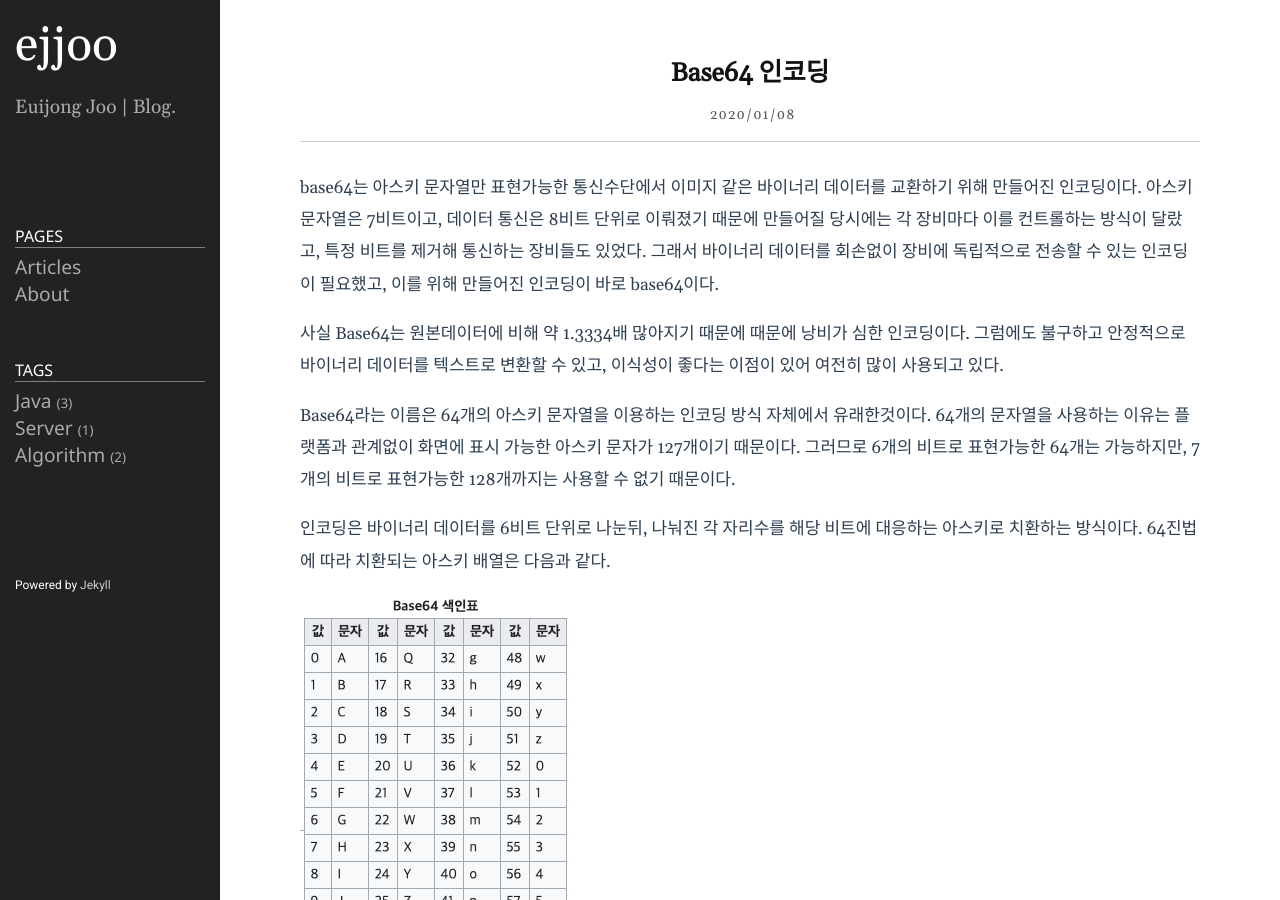
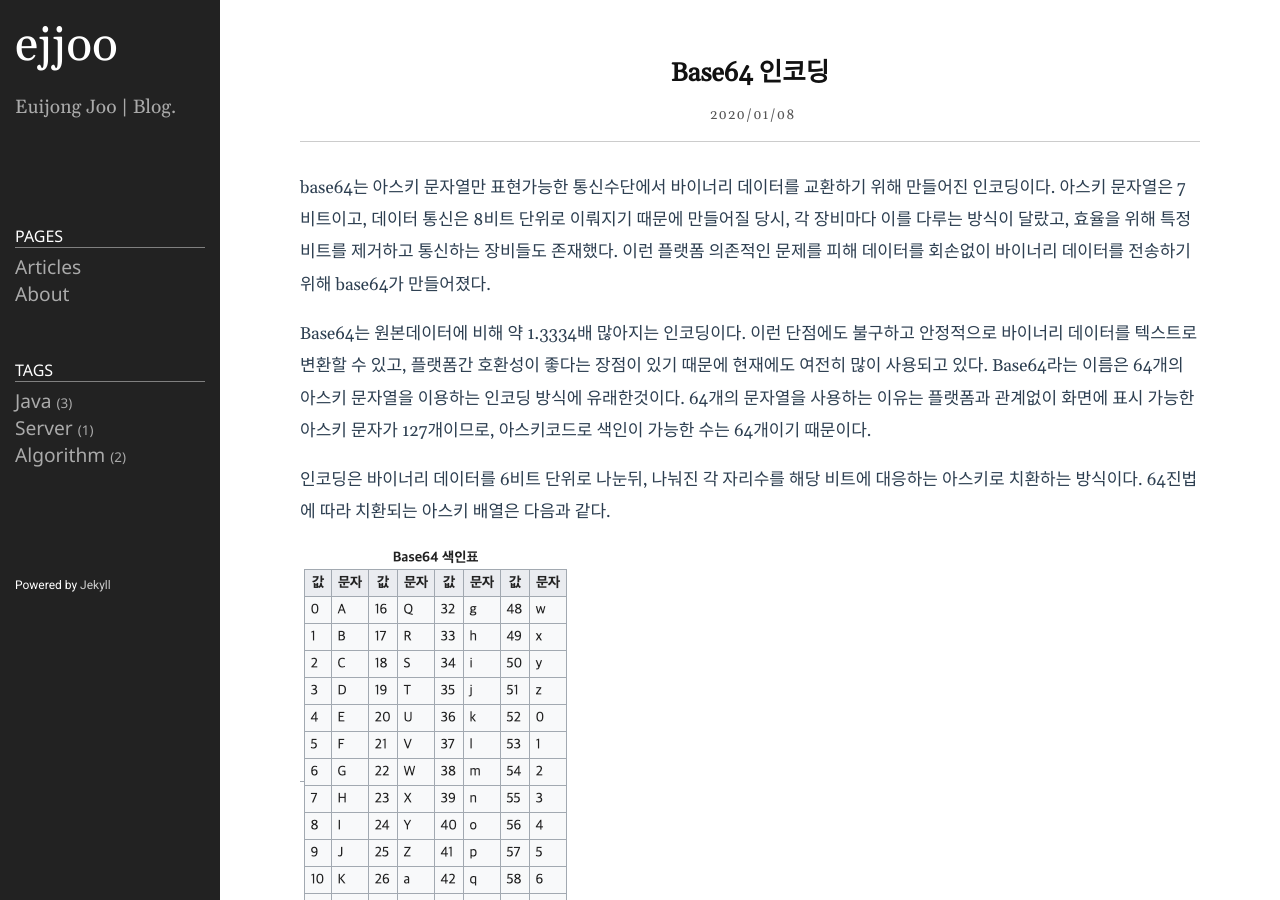
Before and after one commit to ejjoo/ejjoo.github.io, a Jekyll site: the page built from _posts/2020-01-09-base64.md, in a window 1280 px wide and 900 px high. Built offline with Jekyll 4.4.1, drawn with Linux system fonts in a browser that asks for light colours.

Commit message:
문장정리

```diff
--- a/_posts/2020-01-09-base64.md
+++ b/_posts/2020-01-09-base64.md
@@ -4,11 +4,9 @@ title: Base64 인코딩
 date: 2020-01-09 03:35:47 +0900
 categories: algorithm
 ---
-base64는 아스키 문자열만 표현가능한 통신수단에서 이미지 같은 바이너리 데이터를 교환하기 위해 만들어진 인코딩이다. 아스키 문자열은 7비트이고, 데이터 통신은 8비트 단위로 이뤄졌기 때문에 만들어질 당시에는 각 장비마다 이를 컨트롤하는 방식이 달랐고, 특정 비트를 제거해 통신하는 장비들도 있었다. 그래서 바이너리 데이터를 회손없이 장비에 독립적으로 전송할 수 있는 인코딩이 필요했고, 이를 위해 만들어진 인코딩이 바로 base64이다.
+base64는 아스키 문자열만 표현가능한 통신수단에서 바이너리 데이터를 교환하기 위해 만들어진 인코딩이다. 아스키 문자열은 7비트이고, 데이터 통신은 8비트 단위로 이뤄지기 때문에 만들어질 당시, 각 장비마다 이를 다루는 방식이 달랐고, 효율을 위해 특정 비트를 제거하고 통신하는 장비들도 존재했다. 이런 플랫폼 의존적인 문제를 피해 데이터를 회손없이 바이너리 데이터를 전송하기 위해 base64가 만들어졌다.
 
-사실 Base64는 원본데이터에 비해 약 1.3334배 많아지기 때문에 때문에 낭비가 심한 인코딩이다. 그럼에도 불구하고 안정적으로 바이너리 데이터를 텍스트로 변환할 수 있고, 이식성이 좋다는 이점이 있어 여전히 많이 사용되고 있다.
-
-Base64라는 이름은 64개의 아스키 문자열을 이용하는 인코딩 방식 자체에서 유래한것이다. 64개의 문자열을 사용하는 이유는 플랫폼과 관계없이 화면에 표시 가능한 아스키 문자가 127개이기 때문이다. 그러므로 6개의 비트로 표현가능한 64개는 가능하지만, 7개의 비트로 표현가능한 128개까지는 사용할 수 없기 때문이다.
+Base64는 원본데이터에 비해 약 1.3334배 많아지는 인코딩이다. 이런 단점에도 불구하고 안정적으로 바이너리 데이터를 텍스트로 변환할 수 있고, 플랫폼간 호환성이 좋다는 장점이 있기 때문에 현재에도 여전히 많이 사용되고 있다. Base64라는 이름은 64개의 아스키 문자열을 이용하는 인코딩 방식에 유래한것이다. 64개의 문자열을 사용하는 이유는 플랫폼과 관계없이 화면에 표시 가능한 아스키 문자가 127개이므로, 아스키코드로 색인이 가능한 수는 64개이기 때문이다.
 
 인코딩은 바이너리 데이터를 6비트 단위로 나눈뒤, 나눠진 각 자리수를 해당 비트에 대응하는 아스키로 치환하는 방식이다. 64진법에 따라 치환되는 아스키 배열은 다음과 같다.
 
```
